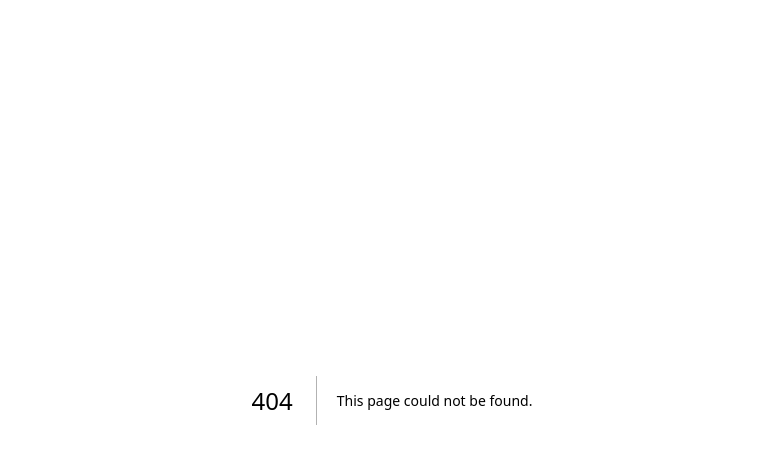
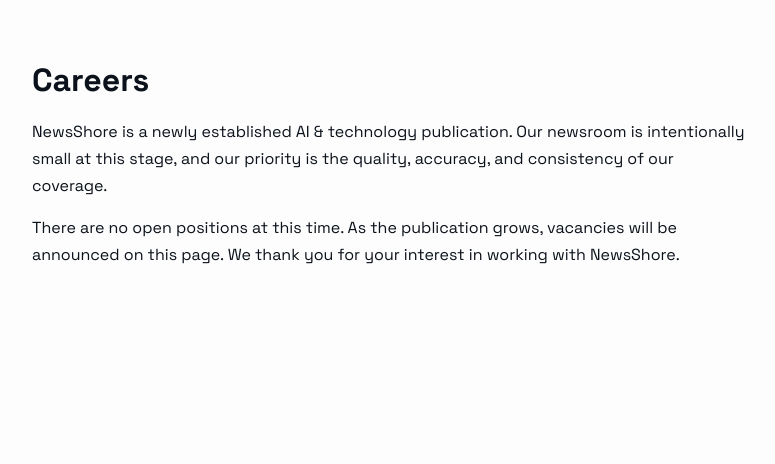
Before and after one commit to Queen135720/NewsShore, a Next.js app: page /careers in a window 1280 px wide. Before the commit this address had no page. Shown: the top 464 px of the page, without its empty margins (248-1023 px from the left). Built offline with nearby package versions, Linux system fonts and the light colour scheme.

Commit message:
Create page.jsx

```diff
--- /dev/null
+++ b/src/app/careers/page.jsx
@@ -0,0 +1,20 @@
+const wrap = { maxWidth: '760px', margin: '0 auto', padding: '56px 20px 96px' };
+const h1s = { fontSize: '2rem', fontWeight: 700, marginBottom: '10px' };
+const ps = { marginTop: '14px', marginBottom: '14px', lineHeight: 1.7 };
+
+export default function CareersPage() {
+  return (
+    <div style={wrap}>
+      <h1 style={h1s}>Careers</h1>
+      <p style={ps}>
+        NewsShore is a newly established AI & technology publication. Our newsroom is
+        intentionally small at this stage, and our priority is the quality, accuracy, and
+        consistency of our coverage.
+      </p>
+      <p style={ps}>
+        There are no open positions at this time. As the publication grows, vacancies will be
+        announced on this page. We thank you for your interest in working with NewsShore.
+      </p>
+    </div>
+  );
+}
```
